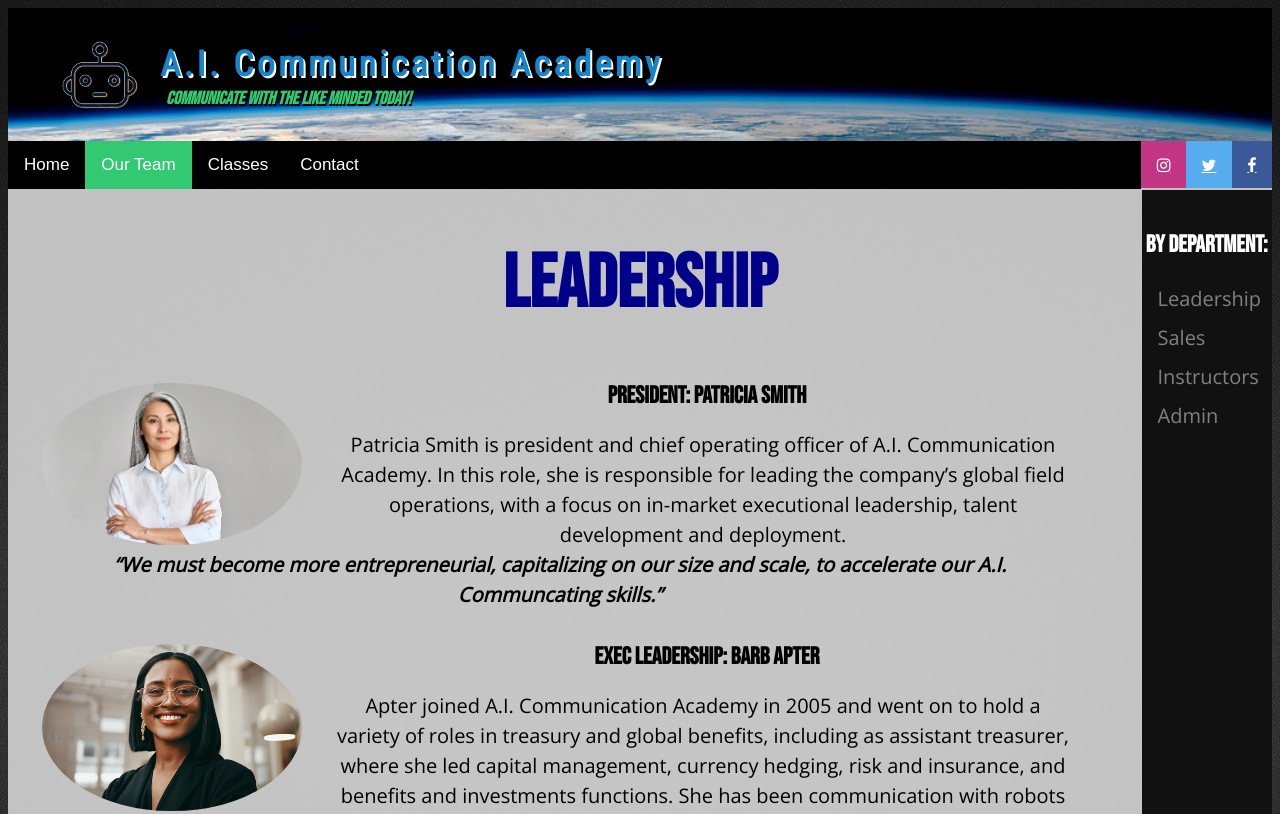
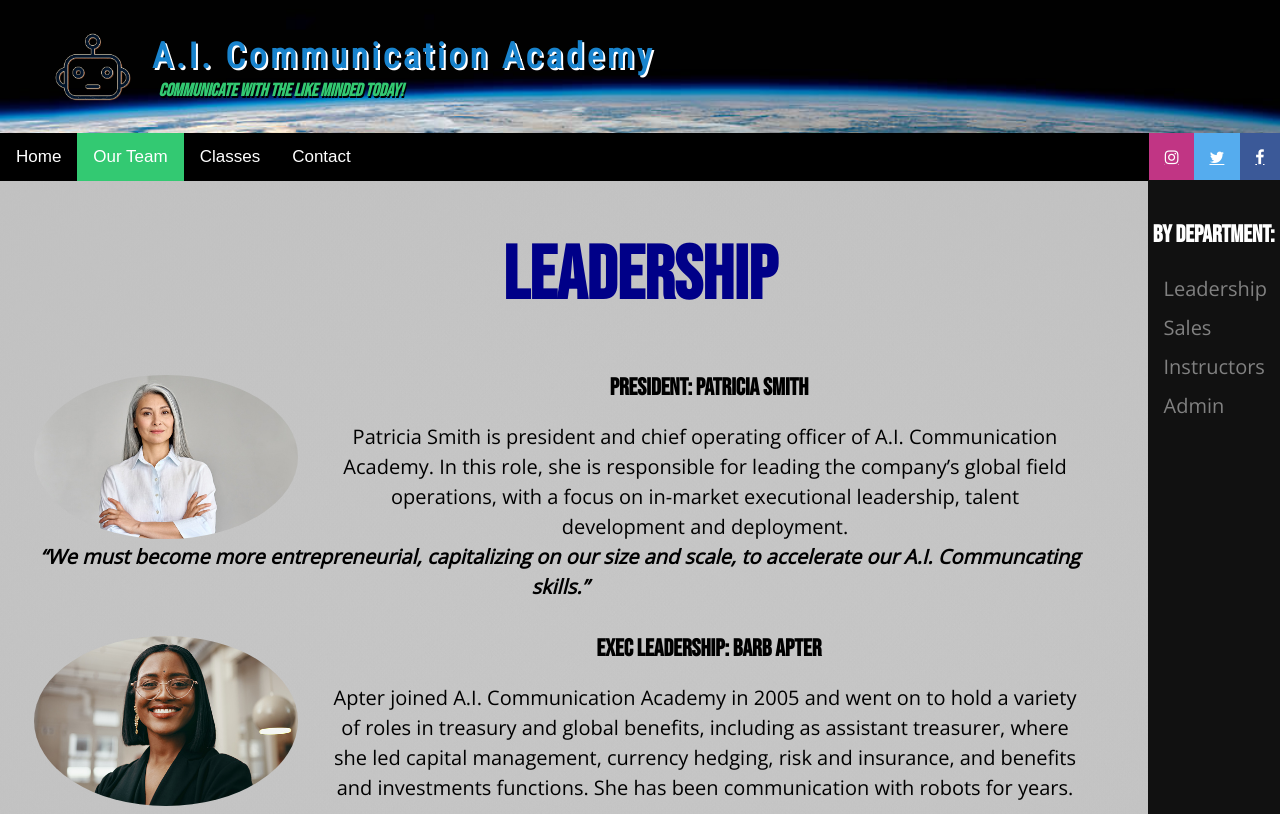
Before and after one commit to ambmeals/Fed1, a plain HTML site: page Fed1/localPages/meetus.html in a window 1280 px wide. Shown: the top 814 px of the page. Drawn offline with nearby package versions, Linux system fonts and the light colour scheme; a script that the page names is missing.

Commit message:
eliminated auto padding

```diff
--- a/Fed1/stylesheets/customcss.css
+++ b/Fed1/stylesheets/customcss.css
@@ -7,7 +7,7 @@
 
 
 body {
-
+    margin: 0;
     background-color: lightgray;
     background: repeat center fixed;
     background-image: url('../photos/background/grey.jpg');
@@ -170,13 +170,13 @@ tfoot {
 
 /* The sidebar menu */
 .sidenav {
-    height: 164%; /* Full-height: remove this if you want "auto" height */
-    width: 130.5px; /* Set the width of the sidebar */
+    height: 164.5%; /* Full-height: remove this if you want "auto" height */
+    width: 132.5px; /* Set the width of the sidebar */
     position: absolute; /* Fixed Sidebar (stay in place on scroll) */
     z-index: 1; /* Stay on top */
     top: 235px; /* Stay at the top */
-    top: 190px; /* Stay at the top */
-    right: 8px;
+    top: 180px; /* Stay at the top */
+    right: 0px;
     background-color: #111; /* Black */
     overflow-x: hidden; /* Disable horizontal scroll */
     padding-top: 20px;
```
